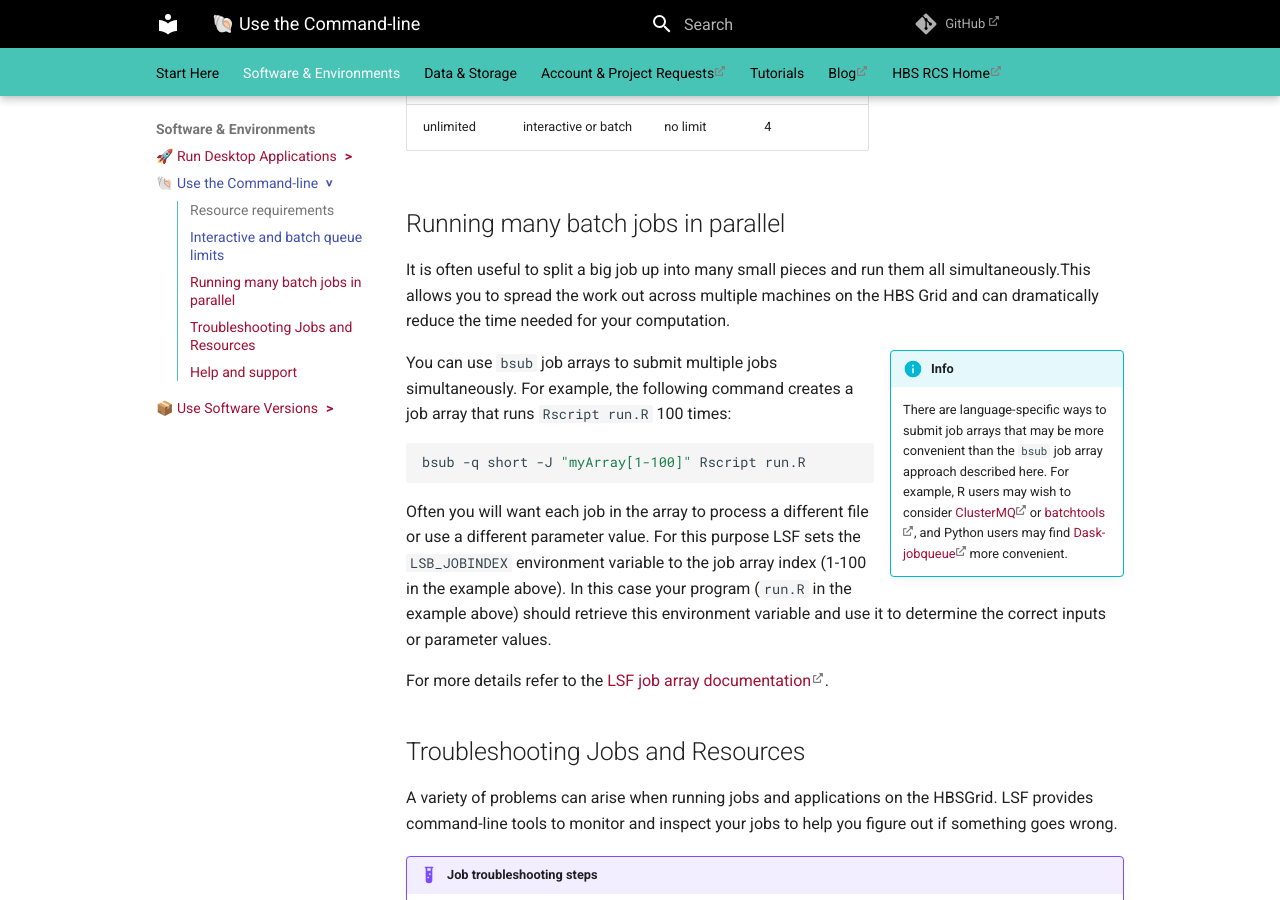
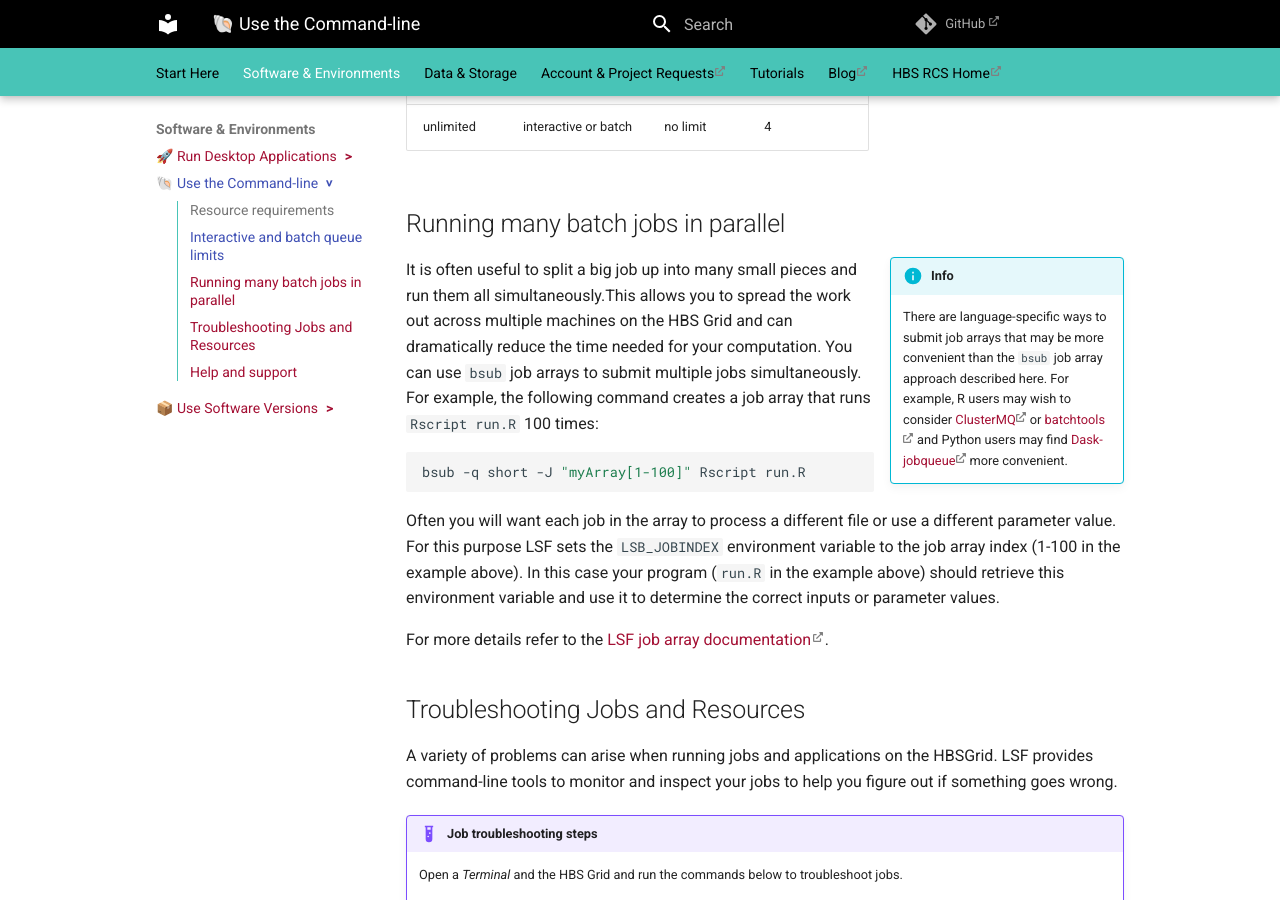
Before and after one commit to hbs-rcs/hbsgrid-docs, an MkDocs documentation site: the page built from docs/commandline.md, in a window 1280 px wide and 900 px high, scrolled down 3092 px. Built offline with MkDocs 1.6.1 and Material for MkDocs 9.7.7, drawn with Linux system fonts in a browser that asks for light colours; comment, search, counter and statistics services are not loaded.

Commit message:
better layout

````diff
--- a/docs/commandline.md
+++ b/docs/commandline.md
@@ -159,23 +159,21 @@ are summarized in the table below.
 
 ## Running many batch jobs in parallel
 
-It is often useful to split a big job up into many small pieces and
-run them all simultaneously.This allows you to spread the work out
-across multiple machines on the HBS Grid and can dramatically reduce
-the time needed for your computation.
-
 !!! info inline end
     There are language-specific ways to submit job arrays that may be more
     convenient than the `bsub` job array approach described here. For
     example, R users may wish to consider
     [ClusterMQ](https://mschubert.github.io/clustermq/) or
-    [batchtools](https://mllg.github.io/batchtools/), and Python
+    [batchtools](https://mllg.github.io/batchtools/) and Python
     users may find [Dask-jobqueue](https://jobqueue.dask.org/en/latest/index.html)
     more convenient.
 
-You can use `bsub` job arrays to submit multiple jobs simultaneously.
-For example, the following command creates a job array that runs
-`Rscript run.R` 100 times:
+It is often useful to split a big job up into many small pieces and
+run them all simultaneously.This allows you to spread the work out
+across multiple machines on the HBS Grid and can dramatically reduce
+the time needed for your computation. You can use `bsub` job arrays to
+submit multiple jobs simultaneously. For example, the following
+command creates a job array that runs `Rscript run.R` 100 times:
 
 ``` sh
 bsub -q short -J "myArray[1-100]" Rscript run.R
````
